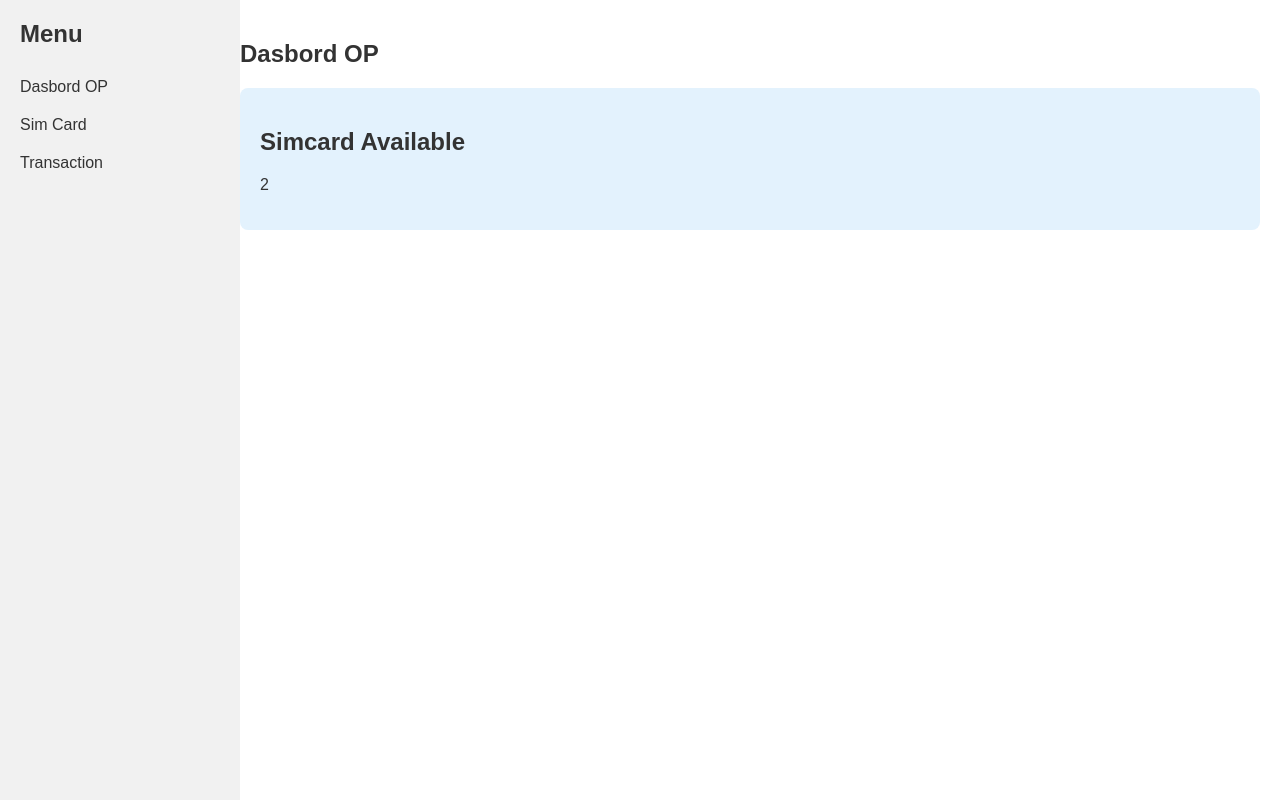
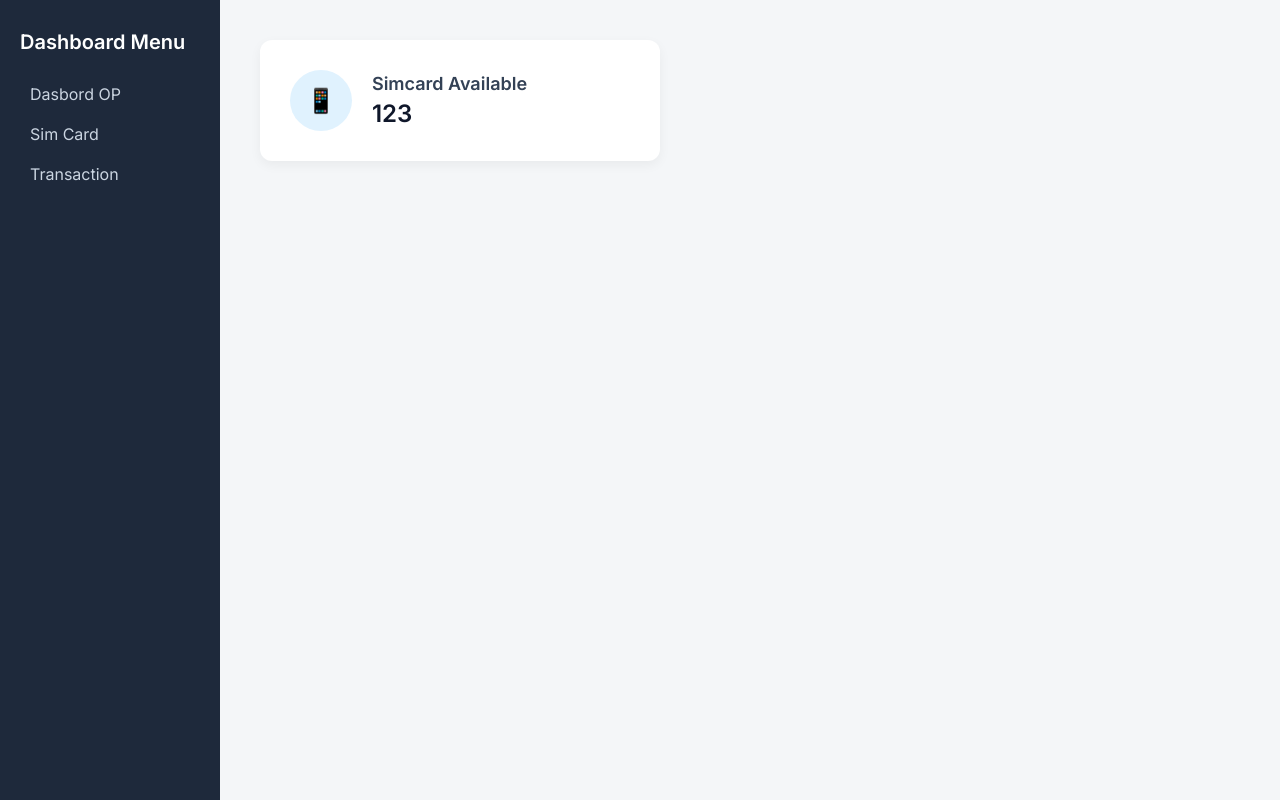
Before and after one commit to Wllyf1102/DataSimcard, a plain HTML site: page index.html in a window 1280 px wide. Drawn offline with Linux system fonts and the light colour scheme.

Commit message:
Update index.html

```diff
--- a/index.html
+++ b/index.html
@@ -2,66 +2,105 @@
 <html lang="id">
 <head>
   <meta charset="UTF-8" />
-  <meta name="viewport" content="width=device-width, initial-scale=1.0"/>
-  <title>Simcard Dashboard</title>
-  <link rel="stylesheet" href="style.css" />
+  <meta name="viewport" content="width=device-width, initial-scale=1.0" />
+  <title>Dashboard OP - Simcard</title>
+  <link href="https://fonts.googleapis.com/css2?family=Inter:wght@400;600&display=swap" rel="stylesheet">
+  <style>
+    * {
+      margin: 0;
+      padding: 0;
+      box-sizing: border-box;
+      font-family: 'Inter', sans-serif;
+    }
+
+    body {
+      display: flex;
+      min-height: 100vh;
+      background-color: #f4f6f8;
+    }
+
+    .sidebar {
+      width: 220px;
+      background-color: #1e293b;
+      color: #fff;
+      padding: 30px 20px;
+    }
+
+    .sidebar h2 {
+      font-size: 20px;
+      margin-bottom: 20px;
+    }
+
+    .sidebar ul {
+      list-style: none;
+    }
+
+    .sidebar ul li {
+      padding: 10px;
+      cursor: pointer;
+      color: #cbd5e1;
+    }
+
+    .sidebar ul li:hover {
+      background-color: #334155;
+      border-radius: 6px;
+      color: #fff;
+    }
+
+    .main {
+      flex: 1;
+      padding: 40px;
+    }
+
+    .card {
+      background-color: #ffffff;
+      padding: 30px;
+      border-radius: 12px;
+      box-shadow: 0 4px 12px rgba(0, 0, 0, 0.05);
+      display: flex;
+      align-items: center;
+      gap: 20px;
+      max-width: 400px;
+    }
+
+    .card-icon {
+      background-color: #e0f2fe;
+      color: #0284c7;
+      padding: 16px;
+      border-radius: 50%;
+      font-size: 24px;
+    }
+
+    .card-content h3 {
+      margin-bottom: 5px;
+      color: #334155;
+      font-size: 18px;
+    }
+
+    .card-content p {
+      font-size: 24px;
+      font-weight: 600;
+      color: #0f172a;
+    }
+  </style>
 </head>
 <body>
   <div class="sidebar">
-    <h2>Menu</h2>
+    <h2>Dashboard Menu</h2>
     <ul>
-      <li onclick="showSection('dashboard')">Dasbord OP</li>
-      <li onclick="showSection('simcard')">Sim Card</li>
-      <li onclick="showSection('transaction')">Transaction</li>
+      <li>Dasbord OP</li>
+      <li>Sim Card</li>
+      <li>Transaction</li>
     </ul>
   </div>
-
-  <div class="main-content">
-    <section id="dashboard">
-      <h1>Dasbord OP</h1>
-      <div class="card">
-        <h2>Simcard Available</h2>
-        <p id="simcard-count">0</p>
+  <div class="main">
+    <div class="card">
+      <div class="card-icon">📱</div>
+      <div class="card-content">
+        <h3>Simcard Available</h3>
+        <p>123</p>
       </div>
-    </section>
-
-    <section id="simcard" style="display:none;">
-      <h1>Data Simcard</h1>
-      <button onclick="alert('Fitur tambah simcard belum tersedia')">+ Create | Simcard</button>
-      <table>
-        <thead>
-          <tr>
-            <th>SITE NAME</th>
-            <th>PHONE NUMBER</th>
-            <th>PROVIDER</th>
-            <th>DATE REGIS</th>
-            <th>REMAINING BALANCE</th>
-            <th>DESCRIPTION</th>
-          </tr>
-        </thead>
-        <tbody id="simcard-table"></tbody>
-      </table>
-    </section>
-
-    <section id="transaction" style="display:none;">
-      <h1>Mutasi Simcard</h1>
-      <input type="text" id="searchNumber" placeholder="Search Phone Number" />
-      <button onclick="searchTransaction()">Cari</button>
-      <div id="searchResult"></div>
-      <table id="transaction-table" style="display:none;">
-        <thead>
-          <tr>
-            <th>Date</th>
-            <th>Keterangan</th>
-            <th>TYPE</th>
-            <th>SALDO</th>
-          </tr>
-        </thead>
-        <tbody id="mutasi-body"></tbody>
-      </table>
-    </section>
+    </div>
   </div>
-
-  <script src="script.js"></script>
 </body>
 </html>
```
